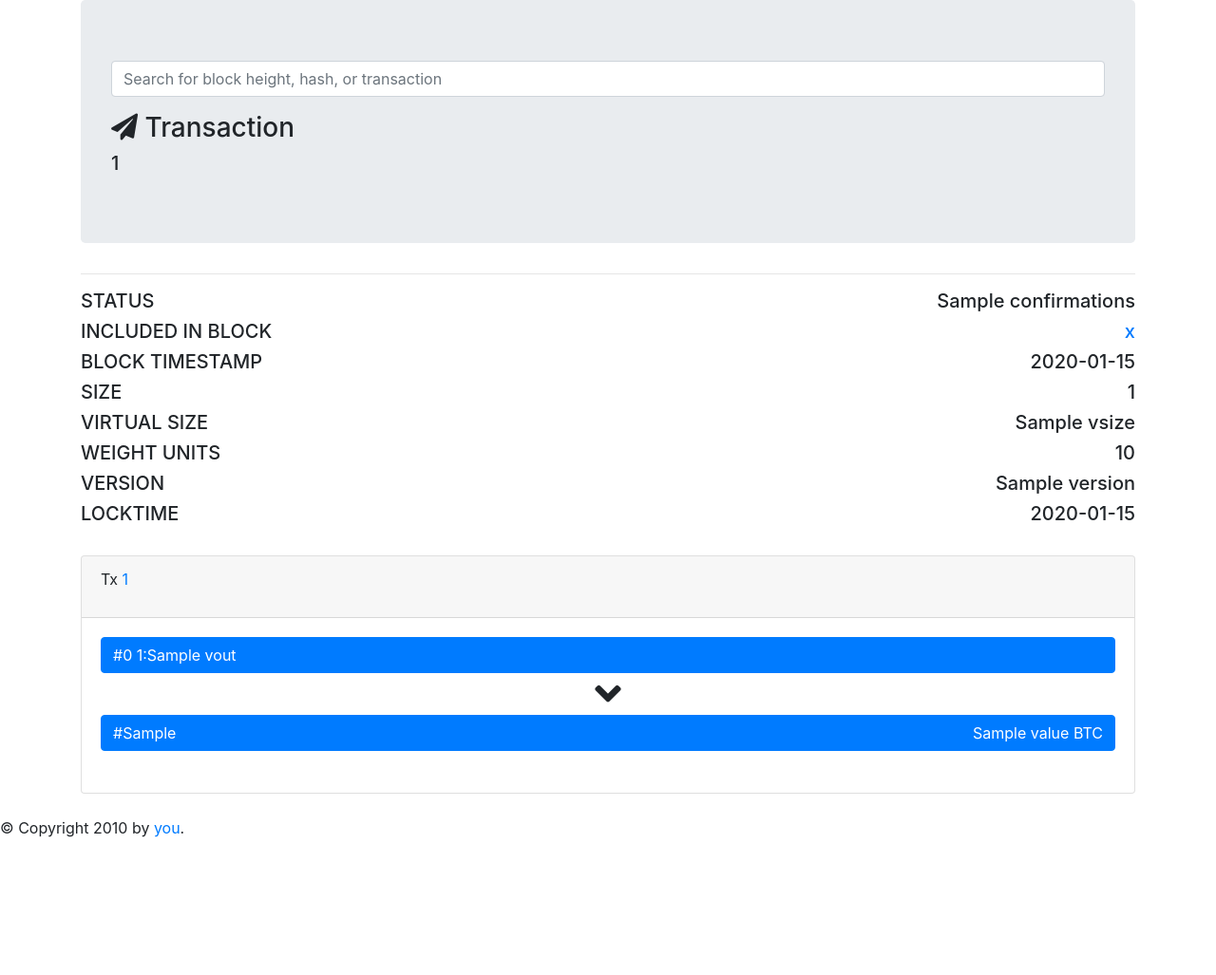
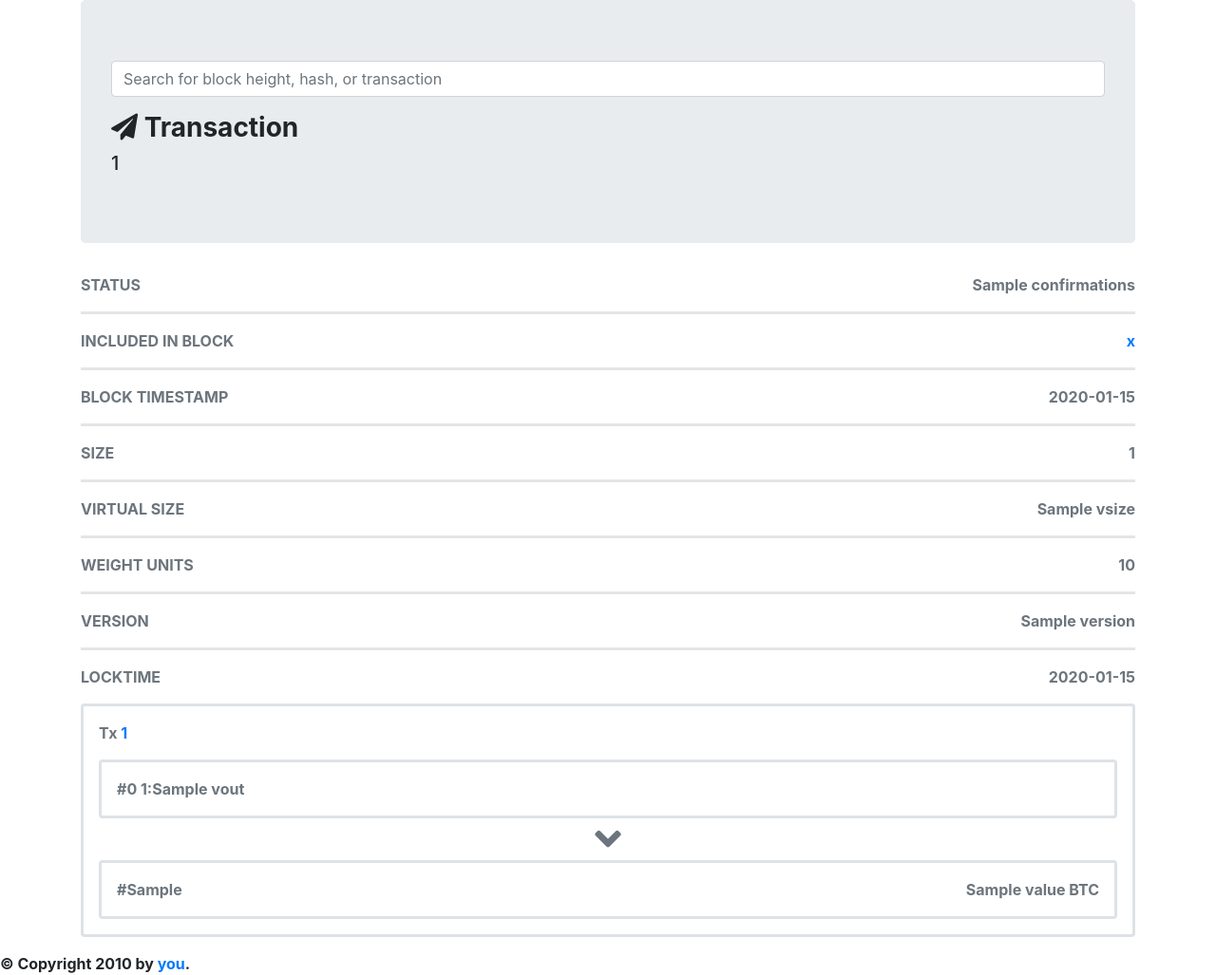
Before and after one commit to justinmoon/block-explorer, a Flask app: template templates/tx.html in a window 1280 px wide. Shown: the whole page at 95% size. Before the commit the page ends 882 px from the top, so only its background shows below. Run offline with Flask 2, Linux system fonts and the light colour scheme; the template is opened without the code that fills it: most values are stand-ins (such as "Sample title", 1, 10 or a date in 2020); some libraries are stand-ins or nearby versions.

Commit message:
don't use buttons, typography experiments

```diff
--- a/static/styles.css
+++ b/static/styles.css
@@ -6,9 +6,9 @@
 
 .border {
   display: inline-block;
-  width: 70px;
-  height: 70px;
-  margin: 6px;
+  /*width: 70px;*/
+  /*height: 70px;*/
+  /*margin: 6px;*/
 }
 
 .border-3 {
@@ -23,3 +23,32 @@
 .wrap {
   word-break: break-word;
 }
+
+.grey {
+  border-color: #E9ECEF;
+}
+
+hr {
+  border-width:3px !important;
+  color: #E9ECEF;
+}
+
+p {
+  color: #6C757D;
+}
+
+span {
+  color: #6C757D;
+}
+
+.bigger {
+  font-size: 20;
+}
+
+body {
+  font-weight: bolder;
+}
+
+h3 {
+  font-weight: bold;
+}
--- a/templates/macros.html
+++ b/templates/macros.html
@@ -1,40 +1,12 @@
-{% macro display_tx(tx, verbose) %}
-<p>Tx ID: <a href="{{ '/tx/' + tx['txid'] }}">{{ tx["txid"] }}</a></p>
-
-{% if verbose %}
-<p>Confirmations: {{ tx["confirmations"] }}</p>
-{% endif %}
-
-<h5>Inputs</h5>
-{% for vin in tx["vin"] %}
-<ul>
-    {% if "coinbase" in vin %}
-    <li>Coinbase</li>
-    {% else %}
-    <li>Tx ID: {{ vin["txid"] }}</li>
-    {% endif %}
-</ul>
-{% endfor %}
-<h5>Outputs</h5>
-{% for vout in tx["vout"] %}
-<ul>
-    <li>Amount: {{ vout["value"] }}</li>
-    <li>Type: {{ vout["scriptPubKey"]["type"] }}</li>
-</ul>
-{% endfor %}
-{% endmacro %}
-
 {% macro tx_widget(tx) %}
-  <div class="card my-4">
-    <div class="card-header">
-      <p>Tx <a href="{{ '/tx/' + tx['txid'] }}">{{ tx["txid"] }}</a></p>
-    </div>
-
-    <div class="card-body text-center">
+<span class="border grey rounded box border-3 p-3 my-3">
+  <p>Tx <a href="{{ url_for('tx', tx_id=tx['txid']) }}">
+    {{ tx["txid"] }}
+  </a></p>
 
   {% for vin in tx["vin"] %}
-      <!--<span class="border border-primary rounded box border-3">-->
-      <span class="btn btn-primary btn-block">
+  <span class="border grey rounded box border-3 p-3">
+  <!--<span class="btn btn-primary btn-block">-->
     <div class="row">
       <div class="col-8 text-left wrap">
         <span>#{{ loop.index0 }}</span>
@@ -53,40 +25,40 @@
   </span>
   {% endfor %}
 
-      <div >
+  <div class="text-center">
     <i class="fas fa-angle-down" style="font-size: 2.73em;"></i>
   </div>
 
   {% for vout in tx["vout"] %}
-      <div class="btn btn-primary btn-block">
+  <span class="border grey rounded box border-3 p-3 {{ "mt-3" if loop.index0 else "" }}">
     <div class="row">
       <div class="col-8 text-left wrap">
         <span>#{{ vout["n"] }}</span>
         {% if "addresses" in vout["scriptPubKey"] %}
           <!--FIXME why is addresses a list?-->
           <span>{{ vout["scriptPubKey"]["addresses"][0] }}</span>
+        {% elif "OP_RETURN" in vout["scriptPubKey"]["asm"] %}
+          <span>OP_RETURN</span>
         {% endif %}
       </div>
       <div class="col-4 text-right wrap">
         {{ vout["value"] }} BTC
       </div>
     </div>
-      </div>
-      <br/>
+  </span>
   {% endfor %}
 
-    </div>
-  </div>
+</span>
 {% endmacro %}
 
 {% macro row(label, data, link=None) %}
 <div class="row">
-  <div class="col-4 wrap"><h5>{{ label }}</h5></div>
+  <div class="col-4 wrap"><span class="bigger">{{ label }}</span></div>
   <div class="col-8 text-right wrap">
     {% if link %}
-    <h5><a href="{{ link }}">{{ data }}</a></h5>
+    <span class="bigger"><a href="{{ link }}">{{ data }}</a></span>
     {% else %}
-    <h5>{{ data }}</h5>
+    <span class="bigger">{{ data }}</span>
     {% endif %}
   </div>
 </div>
--- a/templates/tx.html
+++ b/templates/tx.html
@@ -11,23 +11,23 @@
 
 {% block content %}
 <div class="container">
-  <hr/>
-  {{ row("STATUS", tx["confirmations"]) }}
+
+  {{ row("STATUS", tx["confirmations"]) }}<hr/>
   {{ row("INCLUDED IN BLOCK", tx["blockhash"],
-            link=url_for('.block', blockhash=tx['blockhash'])) }}
+  link=url_for('.block', blockhash=tx['blockhash'])) }}<hr/>
 
   <!--skip BLOCK HEIGHT b/c that's not readily available-->
 
-  {{ row("BLOCK TIMESTAMP", tx["blocktime"]) }}
+  {{ row("BLOCK TIMESTAMP", tx["blocktime"]) }}<hr/>
 
   <!--skip TRANSACTION FEES b/c that's not readily available-->
 
   <!--TODO: add units for these two-->
-  {{ row("SIZE", tx["size"]) }}
-  {{ row("VIRTUAL SIZE", tx["vsize"]) }}
-  {{ row("WEIGHT UNITS", tx["weight"]) }}
+  {{ row("SIZE", tx["size"]) }}<hr/>
+  {{ row("VIRTUAL SIZE", tx["vsize"]) }}<hr/>
+  {{ row("WEIGHT UNITS", tx["weight"]) }}<hr/>
 
-  {{ row("VERSION", tx["version"]) }}
+  {{ row("VERSION", tx["version"]) }}<hr/>
   {{ row("LOCKTIME", tx["locktime"]) }}
 
   {{ tx_widget(tx) }}
```
Lines whose indentation alone changed are shown as unchanged.
